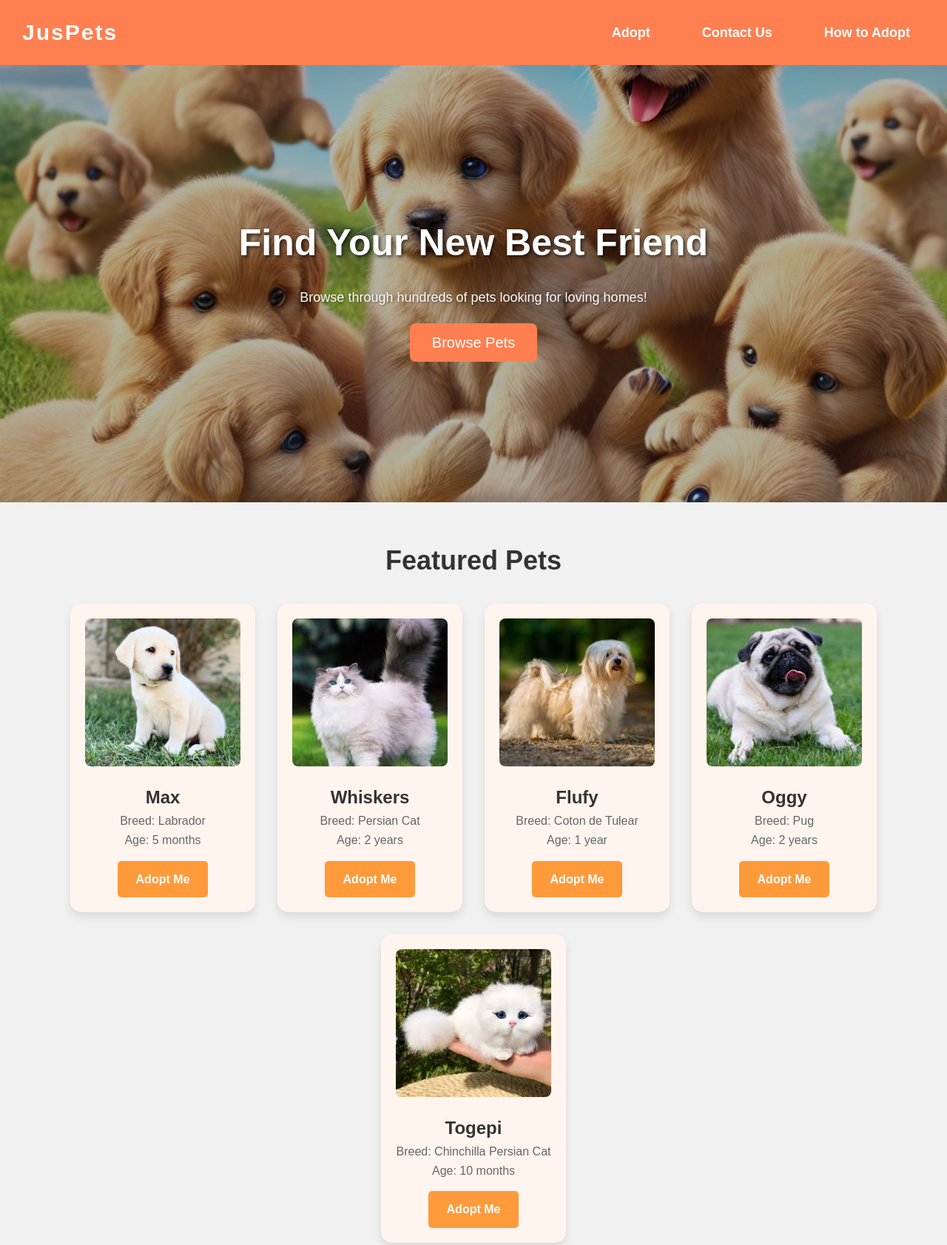
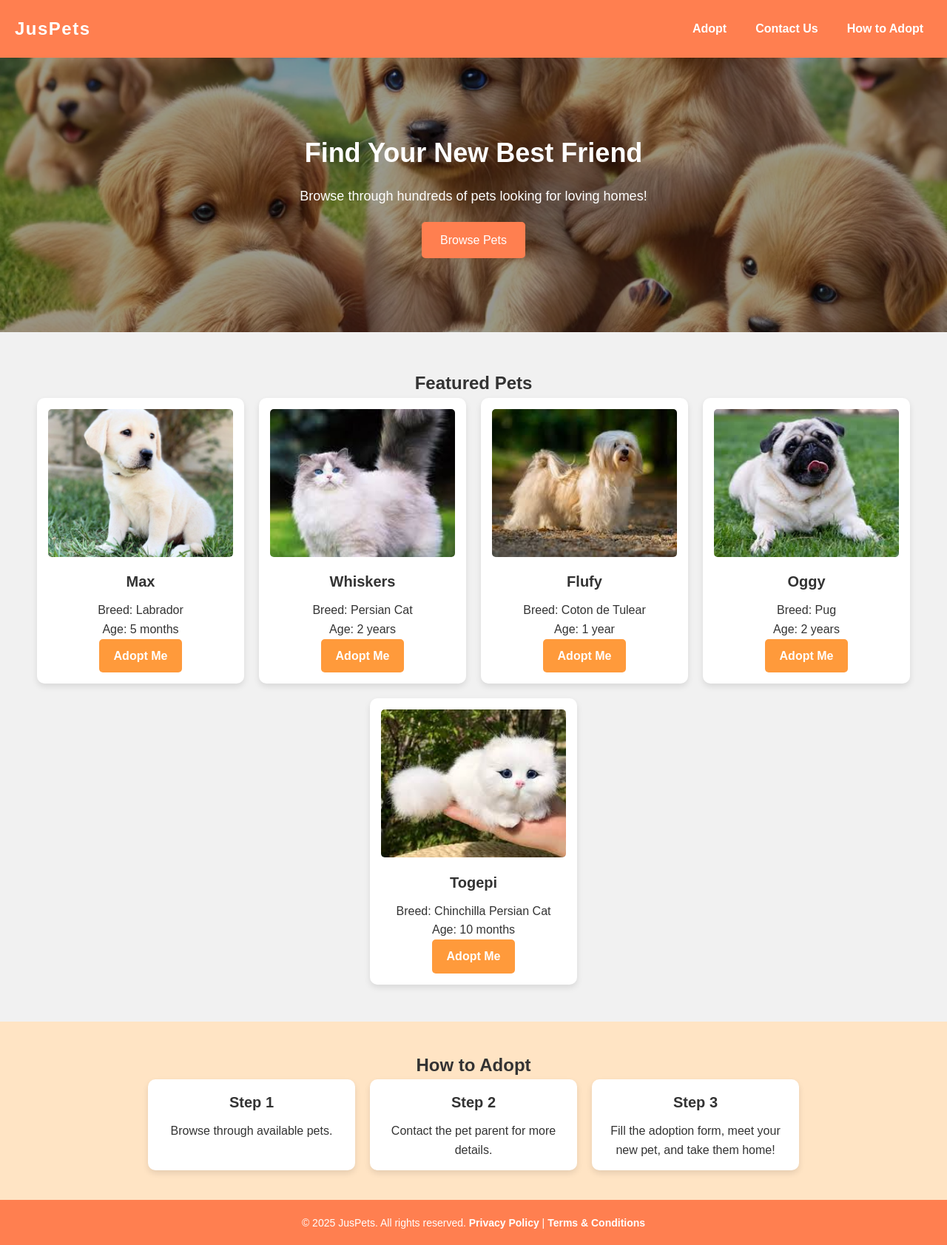
Before and after one commit to harshrathva/petadoption, a plain HTML site: page index.html in a window 1280 px wide. Shown: the top 1683 px of the page at 74% size. Drawn offline with Linux system fonts and the light colour scheme.

Commit message:
Update index.html

```diff
--- a/index.html
+++ b/index.html
@@ -14,70 +14,68 @@
     body {
       font-family: 'Arial', sans-serif;
       background-color: #f7f7f7;
+      color: #333;
       line-height: 1.6;
-      color: #333;
     }
 
-    /* Header & Navbar Styles */
+    /* Header Section */
     header {
       background-color: #ff7f50;
-      padding: 20px 0;
-      box-shadow: 0 2px 10px rgba(0, 0, 0, 0.1);
+      padding: 20px;
+      box-shadow: 0 2px 5px rgba(0, 0, 0, 0.1);
     }
 
     .navbar {
       display: flex;
       justify-content: space-between;
       align-items: center;
-      padding: 0 30px;
+      flex-wrap: wrap;
     }
 
-    .navbar .logo h1 {
+    .logo h1 {
       color: #fff;
-      font-size: 30px;
-      letter-spacing: 2px;
+      font-size: 24px;
+      letter-spacing: 1.5px;
     }
 
     nav ul {
+      display: flex;
       list-style: none;
-      display: flex;
-      gap: 30px;
+      gap: 15px;
     }
 
     nav ul li a {
+      color: white;
       text-decoration: none;
-      color: white;
       font-weight: bold;
-      font-size: 18px;
-      padding: 12px 20px;
+      padding: 8px 12px;
       border-radius: 5px;
-      transition: background-color 0.3s ease, transform 0.3s ease;
+      transition: background 0.3s, transform 0.3s;
     }
 
-    /* Hover Effect for Navbar Links */
     nav ul li a:hover {
-      background-color: #ff6347;
+      background: #ff6347;
       transform: scale(1.1);
     }
 
     /* Hero Section */
     .hero {
       background: url('images-24.webp') no-repeat center center/cover;
-      background-size: cover;
-      color: rgb(7, 0, 0);
-      padding: 200px 150px;
       text-align: center;
+      padding: 100px 20px;
+      color: white;
       position: relative;
     }
 
     .hero::after {
-      content: "";
+      content: '';
       position: absolute;
       top: 0;
       left: 0;
       width: 100%;
       height: 100%;
-      background: rgba(0, 0, 0, 0.3);
+      background: rgba(0, 0, 0, 0.4);
+      z-index: 0;
     }
 
     .hero-content {
@@ -86,159 +84,125 @@
     }
 
     .hero h2 {
-      font-size: 50px;
-      margin-bottom: 20px;
-      color: #fff;
-      text-shadow: 2px 2px 5px rgba(0, 0, 0, 0.7);
+      font-size: 36px;
+      margin-bottom: 15px;
     }
 
     .hero p {
       font-size: 18px;
-      margin-bottom: 30px;
-      color: #fff;
-      text-shadow: 1px 1px 3px rgba(0, 0, 0, 0.5);
+      margin-bottom: 20px;
     }
 
     .cta-button {
-      background-color: #ff7f50;
-      padding: 15px 30px;
+      display: inline-block;
+      background: #ff7f50;
       color: white;
+      padding: 12px 25px;
       text-decoration: none;
-      font-size: 20px;
-      border-radius: 8px;
-      transition: background-color 0.3s, transform 0.3s ease;
+      font-size: 16px;
+      border-radius: 5px;
+      transition: background 0.3s, transform 0.3s;
     }
 
     .cta-button:hover {
-      background-color: #ff6347;
+      background: #ff6347;
       transform: scale(1.1);
     }
 
-    /* Pets Section */
+    /* Featured Pets Section */
     .pets-section {
       text-align: center;
-      padding: 50px 30px;
-      background-color: #f1f1f1;
-    }
-
-    .pets-section h2 {
-      font-size: 36px;
-      margin-bottom: 30px;
-      color: #333;
-      font-weight: 600;
+      padding: 50px 20px;
+      background: #f1f1f1;
     }
 
     .pets-container {
       display: flex;
       flex-wrap: wrap;
       justify-content: center;
-      gap: 30px;
-      margin-top: 20px;
+      gap: 20px;
     }
 
     .pet-card {
-      background-color: rgb(255, 245, 238);
-      border-radius: 15px;
-      box-shadow: 0 6px 12px rgba(0, 0, 0, 0.1);
+      background: #fff;
+      border-radius: 10px;
+      box-shadow: 0 4px 8px rgba(0, 0, 0, 0.1);
       overflow: hidden;
-      width: 250px;
+      width: 280px;
+      padding: 15px;
       text-align: center;
-      padding: 20px;
-      transition: transform 0.3s ease, box-shadow 0.3s ease;
+      transition: transform 0.3s, box-shadow 0.3s;
     }
 
     .pet-card:hover {
       transform: translateY(-10px);
-      box-shadow: 0 12px 18px rgba(0, 0, 0, 0.2);
+      box-shadow: 0 8px 16px rgba(0, 0, 0, 0.2);
     }
 
     .pet-card img {
       width: 100%;
-      max-width: 250px;
       height: 200px;
       object-fit: cover;
-      border-radius: 8px;
+      border-radius: 5px;
     }
 
     .pet-card h3 {
-      font-size: 24px;
-      margin-top: 15px;
-      font-weight: 600;
-      color: #333;
-    }
-
-    .pet-card p {
-      font-size: 16px;
-      color: #666;
+      margin: 10px 0;
+      font-size: 20px;
+      font-weight: bold;
     }
 
     .adopt-button {
-      background-color: #ff9a3b;
+      display: inline-block;
+      background: #ff9a3b;
       color: white;
-      padding: 12px 25px;
+      padding: 10px 20px;
       text-decoration: none;
       border-radius: 5px;
       font-weight: bold;
-      margin-top: 15px;
-      display: inline-block;
-      transition: background-color 0.3s ease, transform 0.3s ease;
+      transition: background 0.3s, transform 0.3s;
     }
 
     .adopt-button:hover {
-      background-color: #ff6347;
+      background: #ff6347;
       transform: scale(1.1);
     }
 
     /* How to Adopt Section */
     .process-section {
-      background-color: #ffebcd;
-      padding: 60px 30px;
+      padding: 40px 20px;
       text-align: center;
-    }
-
-    .process-section h2 {
-      font-size: 36px;
-      margin-bottom: 40px;
-      color: #333;
-      font-weight: 600;
+      background: #ffe4c4;
     }
 
     .process-steps {
       display: flex;
+      flex-wrap: wrap;
       justify-content: center;
-      gap: 50px;
-      flex-wrap: wrap;
+      gap: 20px;
     }
 
     .step {
-      background-color: white;
-      padding: 25px;
-      border-radius: 15px;
-      width: 250px;
-      box-shadow: 0 6px 12px rgba(0, 0, 0, 0.1);
-      transition: transform 0.3s ease, box-shadow 0.3s ease;
-    }
-
-    .step:hover {
-      transform: translateY(-10px);
-      box-shadow: 0 12px 18px rgba(0, 0, 0, 0.2);
+      background: white;
+      border-radius: 10px;
+      padding: 15px;
+      width: 280px;
+      box-shadow: 0 4px 8px rgba(0, 0, 0, 0.1);
     }
 
     .step h3 {
-      font-size: 24px;
-      margin-bottom: 15px;
+      margin-bottom: 10px;
+      font-size: 20px;
       color: #333;
-      font-weight: 600;
     }
 
     /* Footer Section */
     footer {
-      background-color: #ff7f50;
+      background: #ff7f50;
       color: white;
-      padding: 30px 20px;
+      padding: 20px;
       text-align: center;
       font-size: 14px;
-      box-shadow: 0 -2px 10px rgba(0, 0, 0, 0.1);
     }
 
     footer a {
@@ -251,34 +215,42 @@
       color: #ff6347;
     }
 
-    /* Media Queries for Responsiveness */
+    /* Responsive Design */
     @media (max-width: 768px) {
+      nav ul {
+        flex-direction: column;
+        align-items: center;
+        gap: 10px;
+      }
+
       .pets-container {
         flex-direction: column;
-        gap: 20px;
+      }
+
+      .process-steps {
+        flex-direction: column;
+      }
+
+      .hero h2 {
+        font-size: 28px;
+      }
+
+      .hero p {
+        font-size: 16px;
+      }
+    }
+
+    @media (max-width: 480px) {
+      .hero h2 {
+        font-size: 24px;
+      }
+
+      .hero p {
+        font-size: 14px;
       }
 
       .pet-card {
         width: 90%;
-        margin: 0 auto;
-      }
-
-      nav ul {
-        display: none;
-      }
-
-      .navbar .mobile-nav {
-        display: block;
-      }
-
-      .process-steps {
-        flex-direction: column;
-        gap: 20px;
-      }
-
-      .step {
-        width: 80%;
-        margin: 0 auto;
       }
     }
   </style>
@@ -299,7 +271,7 @@
     </div>
   </header>
 
-  <section id="adopt" class="hero">
+  <section class="hero">
     <div class="hero-content">
       <h2>Find Your New Best Friend</h2>
       <p>Browse through hundreds of pets looking for loving homes!</p>
@@ -307,7 +279,7 @@
     </div>
   </section>
 
-  <section id="featured" class="pets-section">
+  <section class="pets-section">
     <h2>Featured Pets</h2>
     <div class="pets-container">
       <div class="pet-card">
@@ -348,7 +320,7 @@
     </div>
   </section>
 
-  <section id="process" class="process-section">
+  <section class="process-section" id="process">
     <h2>How to Adopt</h2>
     <div class="process-steps">
       <div class="step">
```
